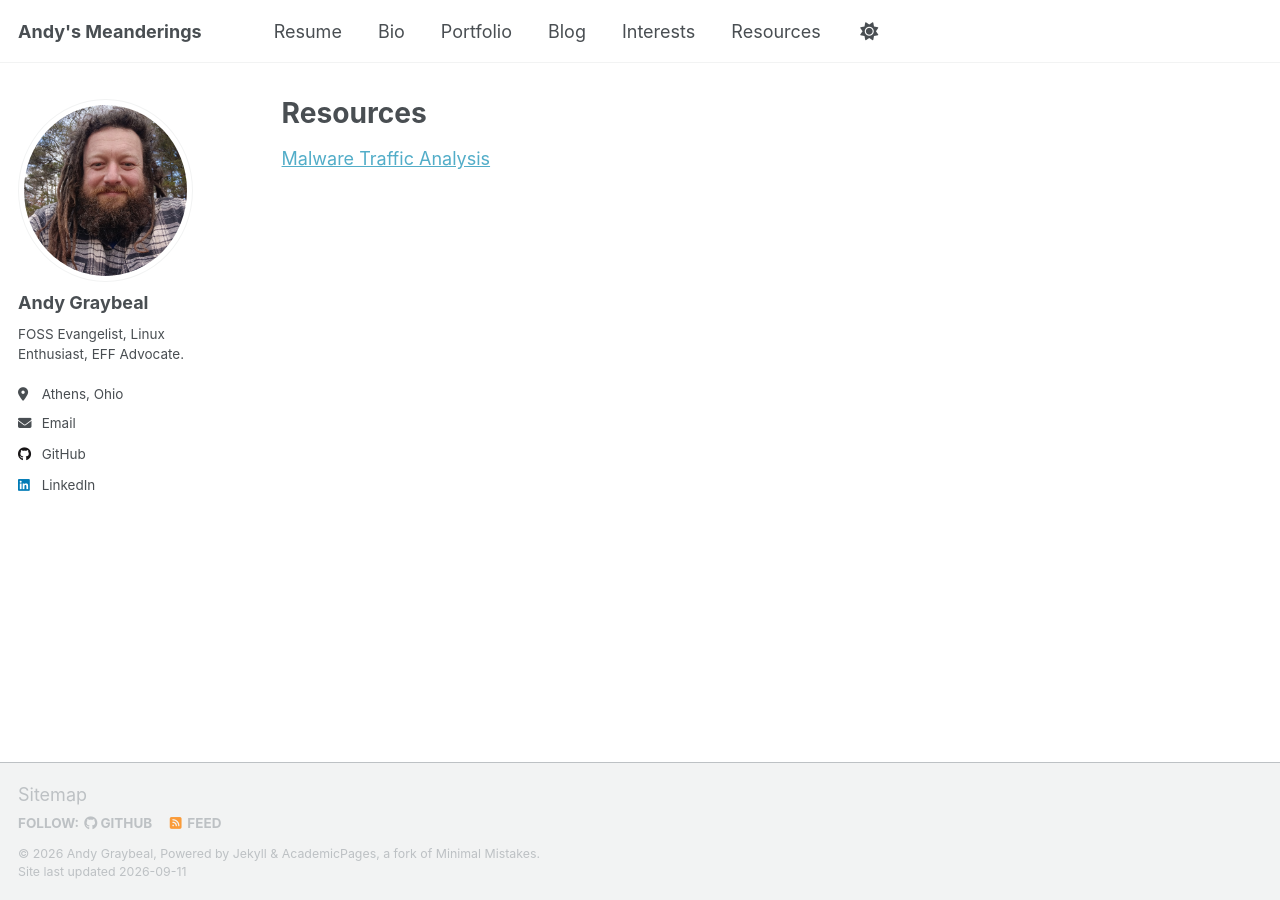
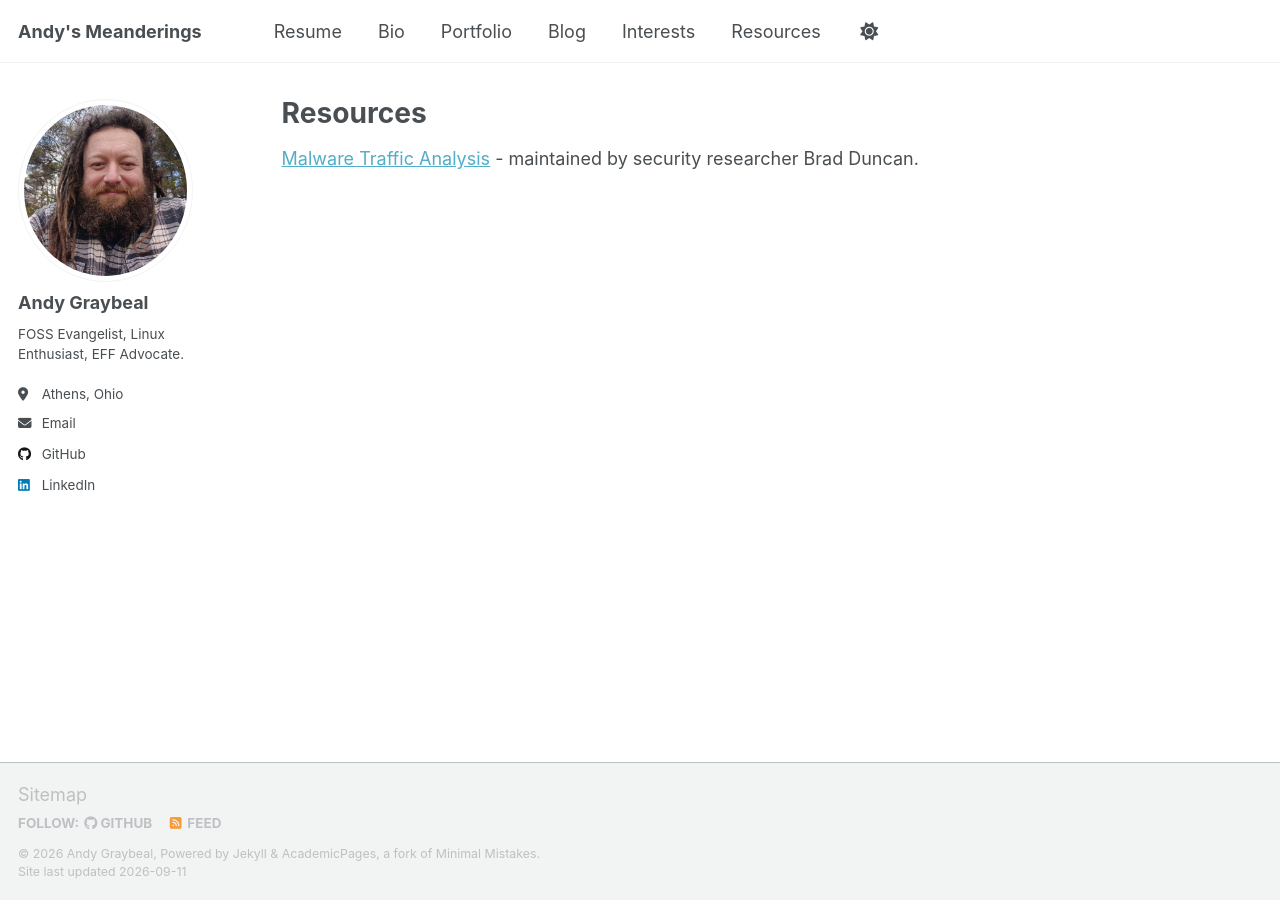
Before and after one commit to andy-graybeal/andy-graybeal.github.io, a Jekyll site: the page built from _pages/resources.md, in a window 1280 px wide. Built offline with Jekyll 4.4.1, drawn with Linux system fonts in a browser that asks for light colours; a script that is not in the unit is left out.

Commit message:
Update resources.md

```diff
--- a/_pages/resources.md
+++ b/_pages/resources.md
@@ -9,4 +9,4 @@ redirect_from:
 
 {% include base_path %}
 
-[Malware Traffic Analysis](https://www.malware-traffic-analysis.net/training-exercises.html)
+[Malware Traffic Analysis](https://www.malware-traffic-analysis.net/training-exercises.html) - maintained by security researcher Brad Duncan.
```
